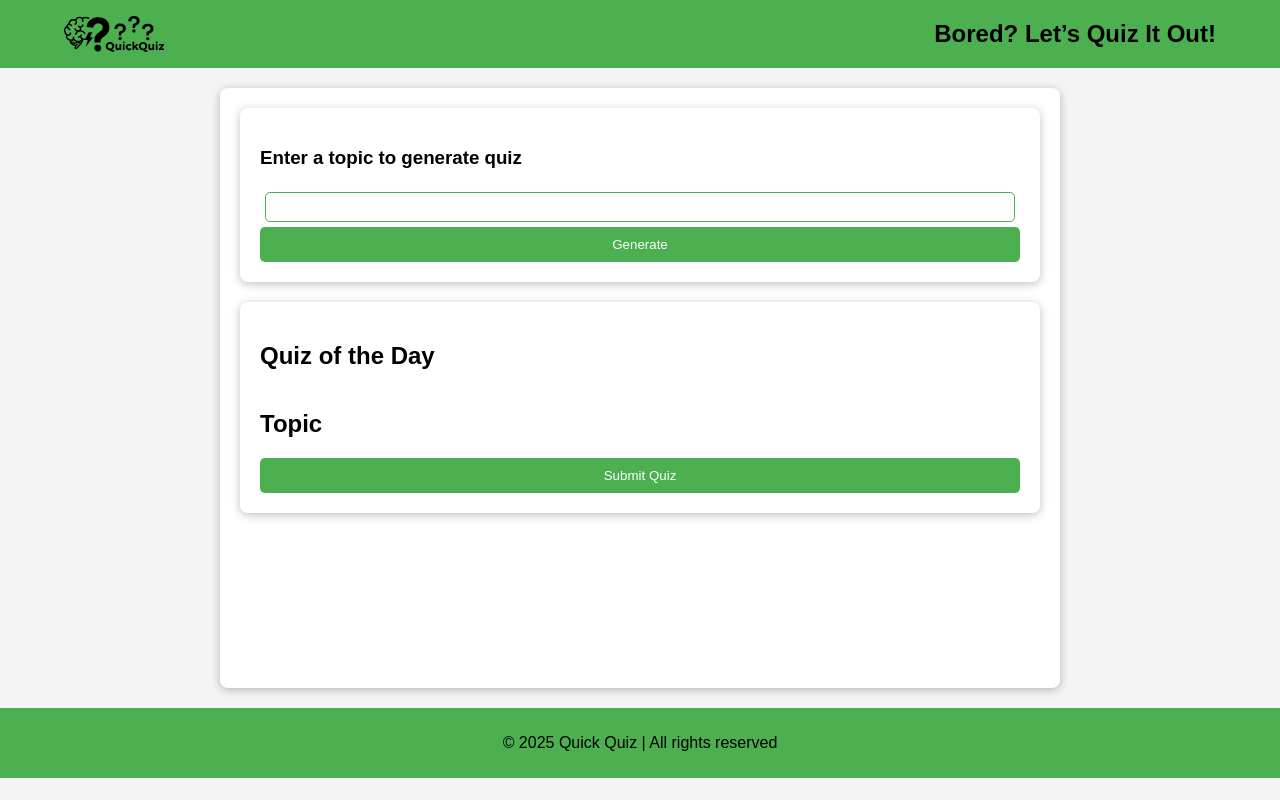
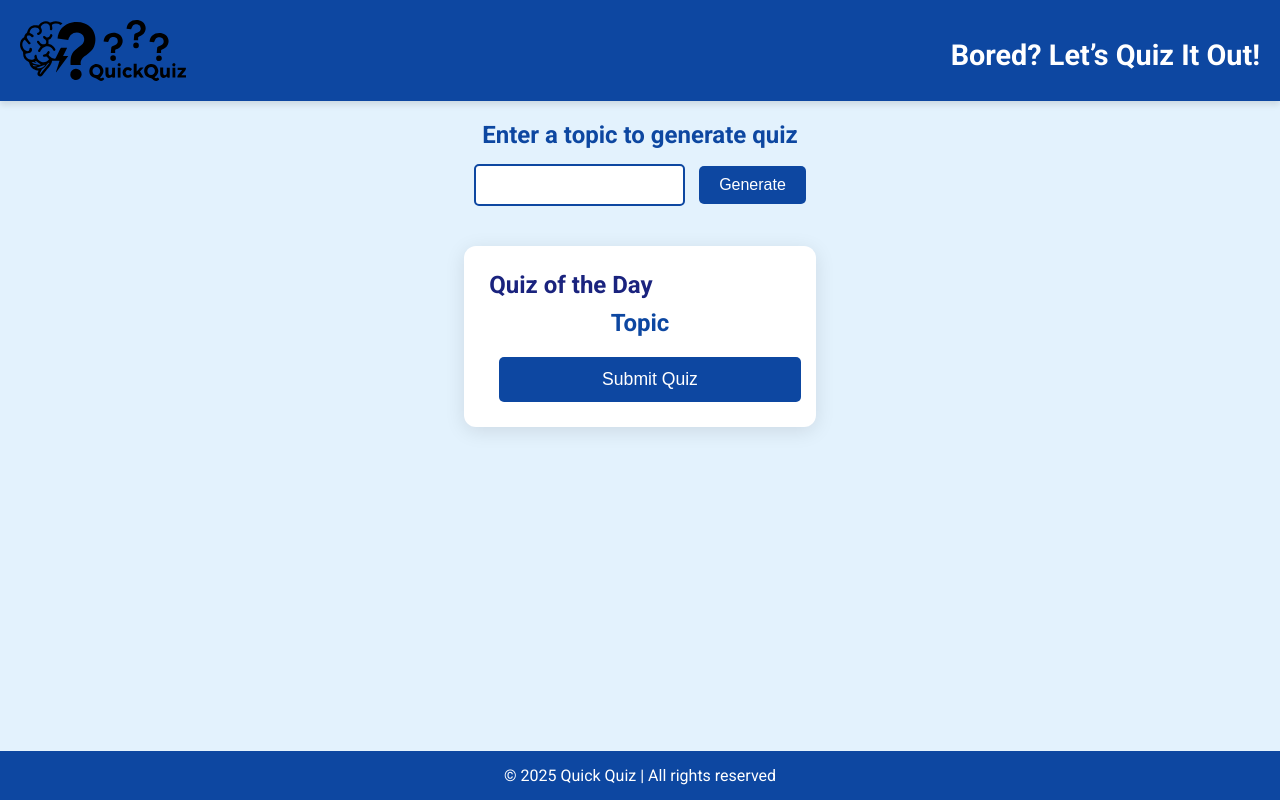
Before and after one commit to haroon-90/QuickQuiz, a plain HTML site: page index.html in a window 1280 px wide. Drawn offline with Linux system fonts and the light colour scheme; no server answers.

Commit message:
styled...

```diff
--- a/AI.js
+++ b/AI.js
@@ -47,6 +47,9 @@ document.addEventListener("DOMContentLoaded", function () {
 
     document.getElementById("generate_btn").addEventListener("click", async function () {
         input = document.getElementById("topic_input").value;
+        if (input == "")
+            alert("Please enter a topic to generate quiz")
+        else {
             topicNameElement.innerHTML = `Topic: ${input}`;
             is_generating = true;
             updateLoadingAnimation()
@@ -57,6 +60,7 @@ document.addEventListener("DOMContentLoaded", function () {
             is_generating = false;
             updateLoadingAnimation()
             renderQuizCards(questions, quizContainer);
+        }
     });
 
     setTimeout(async () => {
--- a/index.html
+++ b/index.html
@@ -2,13 +2,15 @@
 
 <!DOCTYPE html>
 <html lang="en">
+
 <head>
     <meta charset="UTF-8">
     <meta name="viewport" content="width=device-width, initial-scale=1.0">
     <title>Quick Quiz | Let’s Quiz It Out!</title>
-    <link rel="stylesheet" href="styles.css">
+    <link rel="stylesheet" href="styles3.css">
     <link rel="shortcut icon" href="QuickQuiz_icon.svg" type="image/x-icon">
 </head>
+
 <body>
     <header>
         <img src="QuickQuiz.svg" alt="Logo">
@@ -24,10 +26,15 @@
         <section id="quiz-section">
             <h2>Quiz of the Day</h2>
             <h2 class="topic_name">Topic</h2>
-            <div class="generating" style="display: none;" ></div>
+            <div class="generating" style="display: none;">
+                <!-- <div class="loader"></div> -->
+                <div class="typing-loader">
+                    <span></span><span></span><span></span>
+                </div>
+            </div>
             <div id="quiz-container">
                 <!-- Quiz questions will be dynamically inserted here -->
-                 <!-- <div class="quiz_card">
+                <!-- <div class="quiz_card">
                     <h3>Question 1</h3>
                     <p>What is the capital of France?</p>
                     <div class="options">
@@ -57,4 +64,5 @@
     <!-- <script src="script.js"></script> -->
     <script src="AI.js"></script>
 </body>
+
 </html>
--- /dev/null
+++ b/styles2.css
@@ -0,0 +1,198 @@
+/* Google Fonts */
+@import url('https://fonts.googleapis.com/css2?family=Roboto:wght@400;700&display=swap');
+
+* {
+    margin: 0;
+    padding: 0;
+    box-sizing: border-box;
+}
+
+body {
+    font-family: 'Roboto', sans-serif;
+    background: linear-gradient(to right, #f1f1f1, #e1f5fe);
+    color: #333;
+    min-height: 100vh;
+    display: flex;
+    flex-direction: column;
+}
+
+header {
+    background-color: #2196f3;
+    color: white;
+    padding: 20px;
+    text-align: center;
+    box-shadow: 0 4px 6px rgba(0, 0, 0, 0.1);
+}
+
+header img {
+    width: 60px;
+    vertical-align: middle;
+}
+
+header h2 {
+    margin-top: 10px;
+    font-size: 1.8rem;
+}
+
+main {
+    flex: 1;
+    padding: 20px;
+    max-width: 900px;
+    margin: auto;
+}
+
+#topic {
+    text-align: center;
+    margin-bottom: 40px;
+}
+
+#topic h3 {
+    font-size: 1.5rem;
+    margin-bottom: 15px;
+    color: #1a237e;
+}
+
+.topic_input {
+    width: 60%;
+    padding: 10px;
+    font-size: 1rem;
+    border: 2px solid #2196f3;
+    border-radius: 5px;
+    outline: none;
+    transition: 0.3s;
+}
+
+.topic_input:focus {
+    border-color: #0d47a1;
+}
+
+#generate_btn {
+    padding: 10px 20px;
+    margin-left: 10px;
+    font-size: 1rem;
+    background-color: #0d47a1;
+    color: white;
+    border: none;
+    border-radius: 5px;
+    cursor: pointer;
+    transition: background 0.3s;
+}
+
+#generate_btn:hover {
+    background-color: #1565c0;
+}
+
+.generating {
+    display: flex;
+    justify-content: center;
+    align-items: center;
+    margin: 20px 0;
+}
+
+.loader {
+    width: 40px;
+    height: 40px;
+    border: 4px solid #2196f3;
+    border-top: 4px solid transparent;
+    border-radius: 50%;
+    animation: spin 0.8s linear infinite;
+}
+
+@keyframes spin {
+    0% {
+        transform: rotate(0deg);
+    }
+
+    100% {
+        transform: rotate(360deg);
+    }
+}
+
+
+#quiz-section {
+    margin-top: 30px;
+    background-color: white;
+    padding: 25px;
+    border-radius: 12px;
+    box-shadow: 0 4px 20px rgba(0, 0, 0, 0.1);
+}
+
+.topic_name {
+    color: #0d47a1;
+    font-weight: 700;
+    text-align: center;
+    margin: 10px 0;
+}
+
+.quiz_card {
+    margin: 20px 0;
+    padding: 20px;
+    background: #e3f2fd;
+    border-radius: 10px;
+    border-left: 5px solid #2196f3;
+}
+
+.quiz_card h3 {
+    color: #1565c0;
+}
+
+.options {
+    margin-top: 10px;
+}
+
+.options label {
+    display: block;
+    margin: 8px 0;
+    font-size: 1rem;
+    cursor: pointer;
+}
+
+#submit-quiz {
+    margin-top: 20px;
+    display: block;
+    width: 100%;
+    padding: 12px;
+    background-color: #4caf50;
+    color: white;
+    border: none;
+    border-radius: 8px;
+    font-size: 1.1rem;
+    cursor: pointer;
+    transition: background 0.3s;
+}
+
+#submit-quiz:hover {
+    background-color: #388e3c;
+}
+
+#results-section {
+    text-align: center;
+    padding: 30px;
+    background-color: #fffde7;
+    border-radius: 12px;
+    margin-top: 30px;
+    box-shadow: 0 4px 12px rgba(0, 0, 0, 0.1);
+}
+
+#retry-quiz {
+    margin-top: 20px;
+    padding: 10px 20px;
+    background-color: #ff9800;
+    border: none;
+    border-radius: 5px;
+    color: white;
+    font-size: 1rem;
+    cursor: pointer;
+    transition: background 0.3s;
+}
+
+#retry-quiz:hover {
+    background-color: #f57c00;
+}
+
+footer {
+    text-align: center;
+    padding: 15px;
+    background-color: #212121;
+    color: white;
+}
--- /dev/null
+++ b/styles3.css
@@ -0,0 +1,214 @@
+
+/* Google Fonts */
+@import url('https://fonts.googleapis.com/css2?family=Roboto:wght@400;700&display=swap');
+
+:root {
+    --primary: #0d47a1;
+    --primary-light: #5472d3;
+    --accent: #64b5f6;
+    --bg: #e3f2fd;
+    --white: #ffffff;
+    --text: #1a237e;
+}
+
+* {
+    margin: 0;
+    padding: 0;
+    box-sizing: border-box;
+}
+
+body {
+    font-family: 'Roboto', sans-serif;
+    background-color: var(--bg);
+    color: var(--text);
+    min-height: 100vh;
+    display: flex;
+    flex-direction: column;
+}
+
+header {
+    background-color: var(--primary);
+    color: var(--white);
+    padding: 20px;
+    text-align: center;
+    box-shadow: 0 4px 6px rgba(0, 0, 0, 0.1);
+    display: flex;
+    justify-content: space-between;
+    align-items: center;
+}
+
+header img {
+    width: 13vw;
+    vertical-align: middle;
+}
+
+header h2 {
+    margin-top: 10px;
+    font-size: 1.8rem;
+}
+
+main {
+    flex: 1;
+    padding: 20px;
+    max-width: 900px;
+    margin: auto;
+}
+
+#topic {
+    text-align: center;
+    margin-bottom: 40px;
+}
+
+#topic h3 {
+    font-size: 1.5rem;
+    margin-bottom: 15px;
+    color: var(--primary);
+}
+
+.topic_input {
+    width: 60%;
+    padding: 10px;
+    font-size: 1rem;
+    border: 2px solid var(--primary);
+    border-radius: 5px;
+    outline: none;
+    transition: 0.3s;
+}
+
+.topic_input:focus {
+    border-color: var(--accent);
+}
+
+#generate_btn, #submit-quiz {
+    padding: 10px 20px;
+    margin-left: 10px;
+    font-size: 1rem;
+    background-color: var(--primary);
+    color: var(--white);
+    border: none;
+    border-radius: 5px;
+    cursor: pointer;
+    transition: background 0.3s;
+}
+
+#generate_btn:hover, #submit-quiz:hover {
+    background-color: var(--primary-light);
+}
+
+#quiz-section {
+    margin-top: 30px;
+    background-color: var(--white);
+    padding: 25px;
+    border-radius: 12px;
+    box-shadow: 0 4px 20px rgba(0,0,0,0.1);
+}
+
+.topic_name {
+    color: var(--primary);
+    font-weight: 700;
+    text-align: center;
+    margin: 10px 0;
+}
+
+.quiz_card {
+    margin: 20px 0;
+    padding: 20px;
+    background: var(--bg);
+    border-radius: 10px;
+    border-left: 5px solid var(--primary);
+}
+
+.quiz_card h3 {
+    color: var(--primary);
+}
+
+.options {
+    margin-top: 10px;
+    color: black;
+}
+
+.options label {
+    display: block;
+    margin: 8px 0;
+    font-size: 1rem;
+    cursor: pointer;
+}
+
+#submit-quiz {
+    margin-top: 20px;
+    display: block;
+    width: 100%;
+    padding: 12px;
+    font-size: 1.1rem;
+    transition: background 0.3s;
+}
+
+#results-section {
+    text-align: center;
+    padding: 30px;
+    background-color: var(--white);
+    border-radius: 12px;
+    margin-top: 30px;
+    box-shadow: 0 4px 12px rgba(0, 0, 0, 0.1);
+    display: flex;
+    flex-direction: column;
+}
+
+#retry-quiz {
+    margin-top: 20px;
+    padding: 10px 20px;
+    background-color: #ff0000;
+    border: none;
+    width: 100%;
+    border-radius: 5px;
+    color: white;
+    font-size: 1rem;
+    font-weight: bold;
+    cursor: pointer;
+    transition: background 0.3s;
+}
+
+#retry-quiz:hover {
+    background-color: #d50404;
+}
+
+footer {
+    text-align: center;
+    padding: 15px;
+    background-color: var(--primary);
+    color: var(--white);
+}
+
+/* 🔄 Typing Dots Loader */
+.typing-loader {
+    display: flex;
+    gap: 6px;
+    justify-content: center;
+    align-items: center;
+}
+
+.typing-loader span {
+    width: 10px;
+    height: 10px;
+    background-color: var(--primary);
+    border-radius: 50%;
+    animation: bounce 0.6s infinite ease-in-out;
+}
+
+.typing-loader span:nth-child(2) {
+    animation-delay: 0.2s;
+}
+.typing-loader span:nth-child(3) {
+    animation-delay: 0.4s;
+}
+
+@keyframes bounce {
+    0%, 80%, 100% {
+        transform: scale(0.8);
+        opacity: 0.5;
+    }
+    40% {
+        transform: scale(1.2);
+        opacity: 1;
+    }
+}
```
Lines whose indentation alone changed are shown as unchanged.
